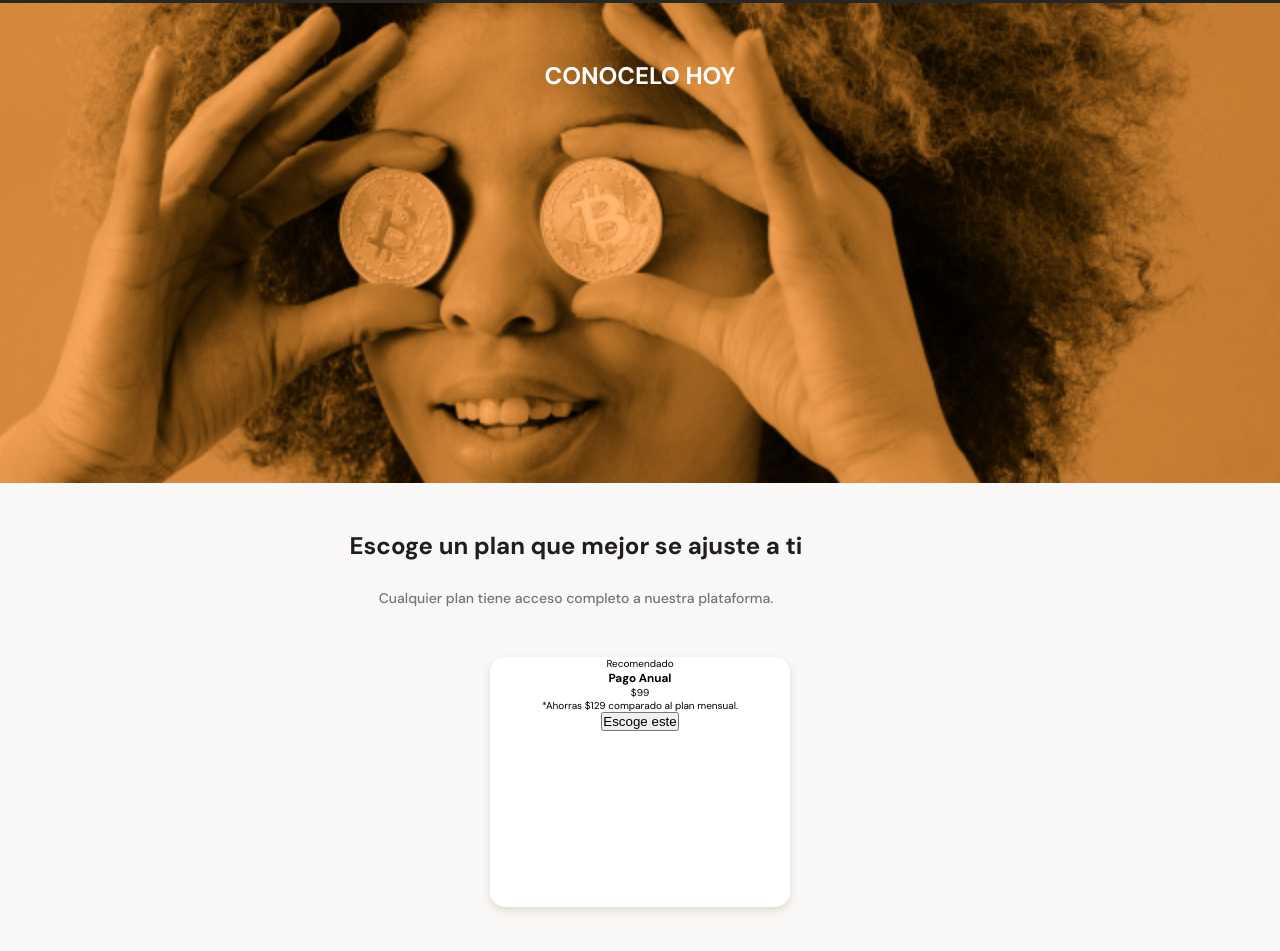
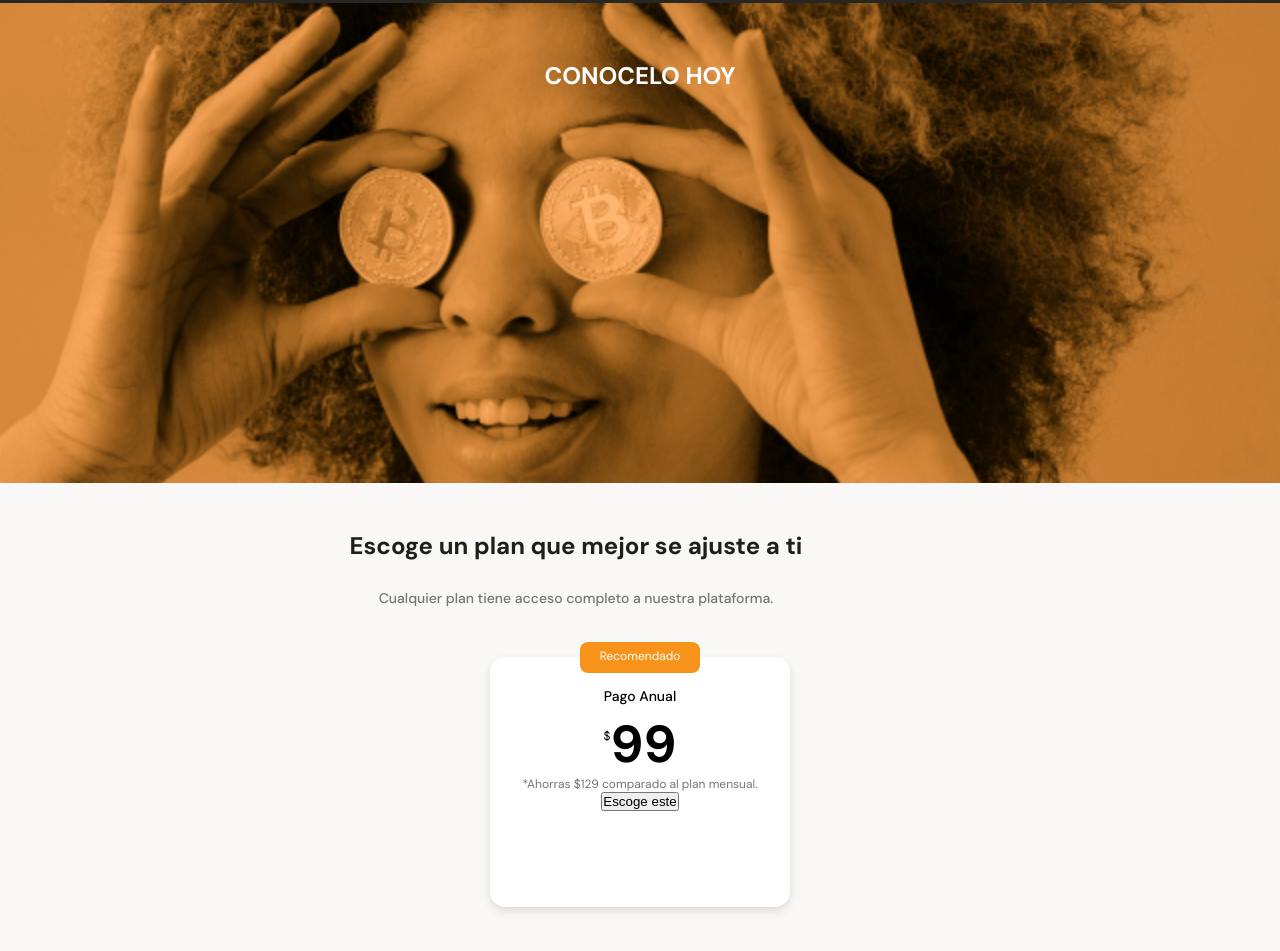
Before and after one commit to JMUT1/Curso-de-Mobile-First, a plain HTML site: page index.html in a window 1280 px wide. Shown: the part 2297-3248 px from the top of the page. Drawn offline with Linux system fonts and the light colour scheme.

Commit message:
Creacion de estilos de la tarjeta de PLANES se ajusto el texto de recomendado y se hizo estilos al plan de precio

```diff
--- a/style.css
+++ b/style.css
@@ -380,3 +380,38 @@ main {
   border-radius: 15px;
   box-shadow: 0 4px 8px rgba(89,73,30,0.16);
 }
+.recomendado{
+  position: absolute;
+  width: 120px;
+  height: 31px;
+  top: -15px;
+  left: calc(50% - 60px);
+  font-size: 1.2rem;
+  padding: 6px;
+  background-color: var(--bitcoin-orange);
+  border-radius: 8px;
+  color: var(--just-white);
+}
+.plan-card--title{
+  padding-top: 30px;
+  font-size: 1.4rem;
+  font-weight: 500;
+  line-height: 1.8rem;
+  color: black;
+}
+.plan-card--price{
+  padding: 5px 0px;
+  font-size: 5.2rem;
+  font-weight: bold;
+  line-height: 5.3rem;
+  color: black;
+}
+.plan-card--price span{
+  font-size: 1.2rem;
+  font-weight: 300;
+  vertical-align: text-top;
+}
+.plan-card--saving{
+  font-size: 1.2rem;
+  color: #757575;
+}
```
